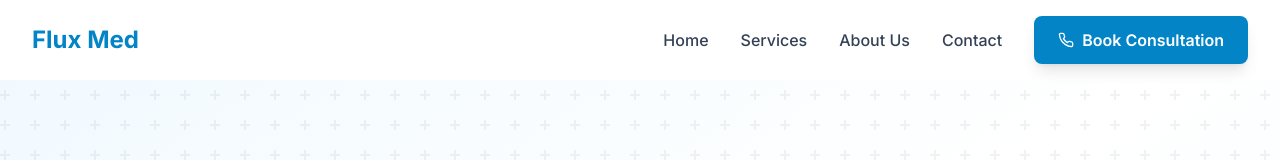
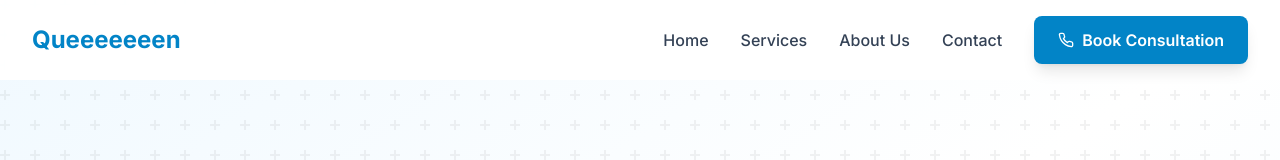
Before and after one commit to MujtabaMonis/Flux-Med-, a Next.js app: page / in a window 1280 px wide. Shown: the top 160 px of the page. Built offline with nearby package versions, Linux system fonts and the light colour scheme.

Commit message:
Update Header component with new logo and styles

```diff
--- a/components/Header.tsx
+++ b/components/Header.tsx
@@ -36,7 +36,7 @@
         <div className="flex items-center justify-between h-20">
           {/* Logo */}
           <Link href="/" className="flex items-center space-x-2">
-            <div className="text-2xl font-bold text-primary-600">Flux Med</div>
+            <div className="text-2xl font-bold text-primary-600">Queeeeeeen</div>
           </Link>
 
           {/* Desktop Navigation */}
```
